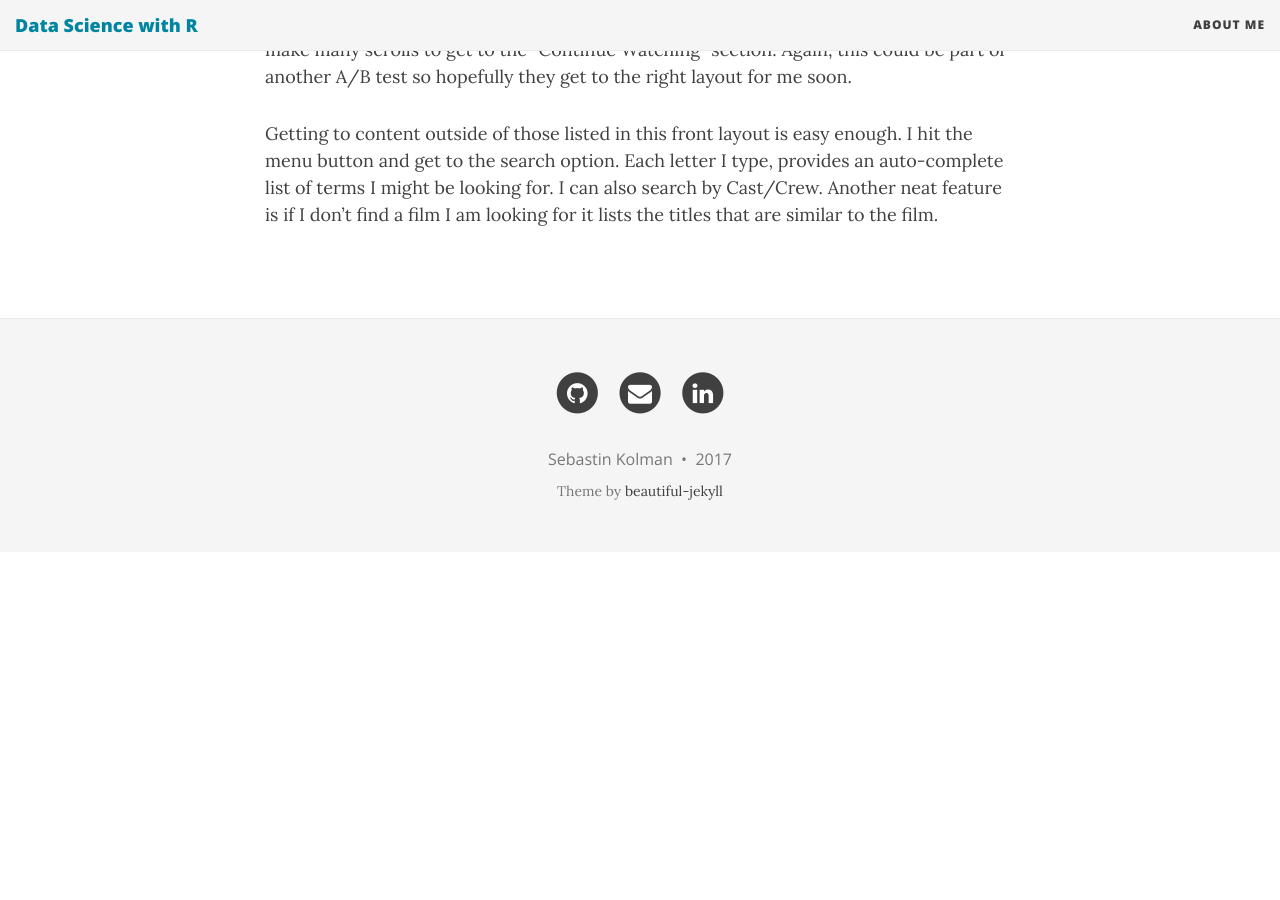
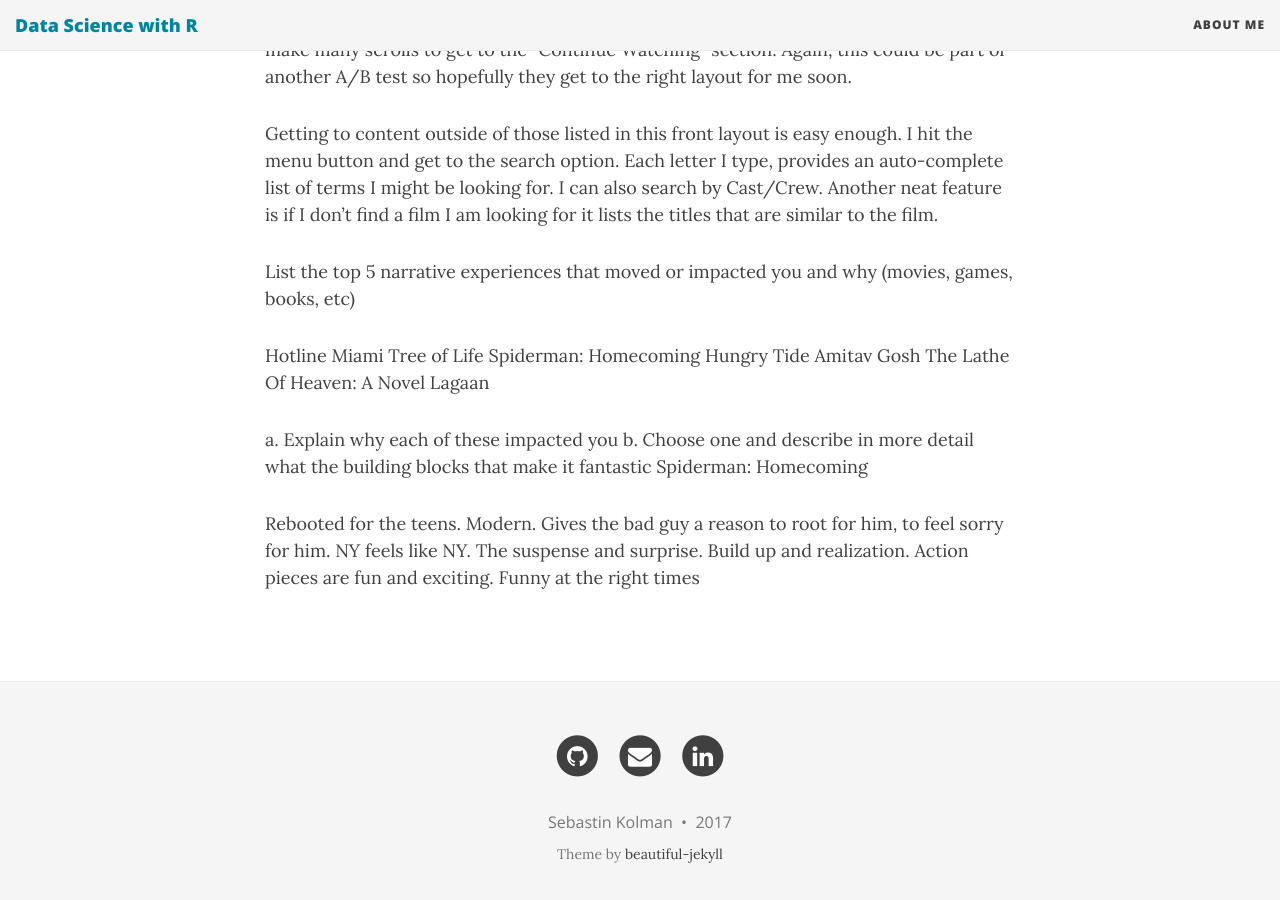
Before and after one commit to sabman83/data-analysis, a Jekyll site: the page built from _posts/2017-09-04-pg-1.md, in a window 1280 px wide and 900 px high, scrolled down 4095 px. Built offline with Jekyll 4.4.1, drawn with Linux system fonts in a browser that asks for light colours; nearby versions of some CDN libraries; before the commit the page ends 4647 px from its top, so only the background shows below that.

Commit message:
Update 2017-09-04-pg-1.md

```diff
--- a/_posts/2017-09-04-pg-1.md
+++ b/_posts/2017-09-04-pg-1.md
@@ -83,3 +83,21 @@ When a movie is highlighted while browsing the top part of the display shows the
 What I don't effective is the inconsistent listing of the categories. Sometimes the "Continue Watching" is at the top and sometime "Trending" and sometimes I even have to make many scrolls to get to the "Continue Watching" section. Again, this could be part of another A/B test so hopefully they get to the right layout for me soon.
 
 Getting to content outside of those listed in this front layout is easy enough. I hit the menu button and get to the search option. Each letter I type, provides an auto-complete list of terms I might be looking for. I can also search by Cast/Crew. Another neat feature is if I don't find a film I am looking for it lists the titles that are similar to the film.
+
+
+
+List the top 5 narrative experiences that moved or impacted you and why (movies, games, books, etc)
+
+Hotline Miami
+Tree of Life
+Spiderman: Homecoming
+Hungry Tide Amitav Gosh
+The Lathe Of Heaven: A Novel
+Lagaan
+
+a. Explain why each of these impacted you
+b. Choose one and describe in more detail what the building blocks that
+make it fantastic
+Spiderman: Homecoming
+
+Rebooted for the teens. Modern. Gives the bad guy a reason to root for him, to feel sorry for him. NY feels like NY. The suspense and surprise. Build up and realization. Action pieces are fun and exciting. Funny at the right times
```
